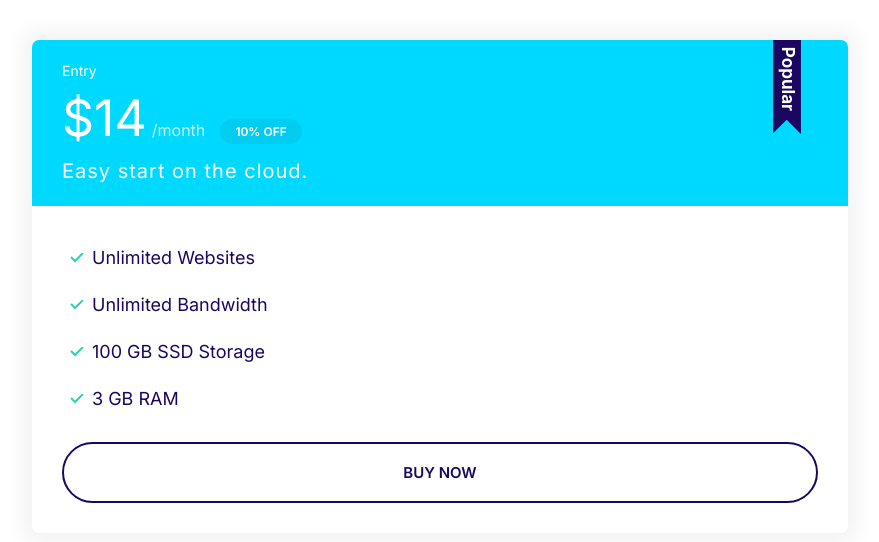
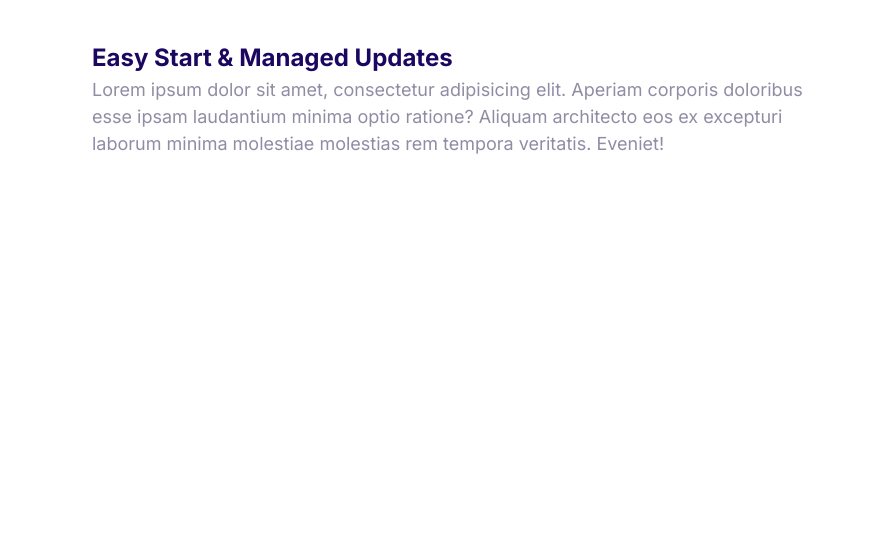
Before and after one commit to alikhubab/Alify, a plain HTML site: page index.html in a window 1280 px wide. Shown: the whole page, without its empty margins (8-887 px from the left). Drawn offline with Linux system fonts and the light colour scheme.

Commit message:
Build the Media component

```diff
--- a/css/styles.css
+++ b/css/styles.css
@@ -363,3 +363,20 @@
     }
 
 }
+
+/* Media */
+.media {
+    display: flex;
+}
+
+.media__title {
+    margin: 0
+}
+
+.media__body {
+    margin: 0 2rem;
+}
+
+.media__image {
+    margin-top: 1rem;
+}
--- a/index.html
+++ b/index.html
@@ -14,26 +14,18 @@
 </head>
 <body>
 <div style="width: 70%; padding: 4rem">
-    <div class="plan plan--popular">
-        <div class="card card--secondary">
-            <header class="card__header">
-                <h3 class="plan__name">
-                    Entry
-                </h3>
-                <span class="plan__price">$14</span>
-                <span class="plan__billing-cycle">/month</span>
-                <span class="badge badge--secondary badge--small">10% OFF</span>
-                <span class="plan__description">Easy start on the cloud.</span>
-            </header>
-            <div class="card__body">
-                <ul class="list list--tick">
-                    <li class="list__item">Unlimited Websites</li>
-                    <li class="list__item">Unlimited Bandwidth</li>
-                    <li class="list__item">100 GB SSD Storage</li>
-                    <li class="list__item">3 GB RAM</li>
-                </ul>
-                <button class="btn btn--outline btn--block">Buy Now</button>
-            </div>
+    <div class="media">
+        <div class="media__image">
+            <svg class="icon icon--primary">
+                <use href="images/sprite.svg#snap"/>
+            </svg>
+        </div>
+        <div class="media__body">
+            <h3 class="media__title">Easy Start & Managed Updates</h3>
+            <p>Lorem ipsum dolor sit amet, consectetur adipisicing elit. Aperiam corporis doloribus esse ipsam
+                laudantium minima optio ratione? Aliquam architecto eos ex excepturi laborum minima molestiae molestias
+                rem tempora veritatis. Eveniet!
+            </p>
         </div>
     </div>
 </div>
```
Also changed, not shown: components/media.html (added, +14 -0 lines).
